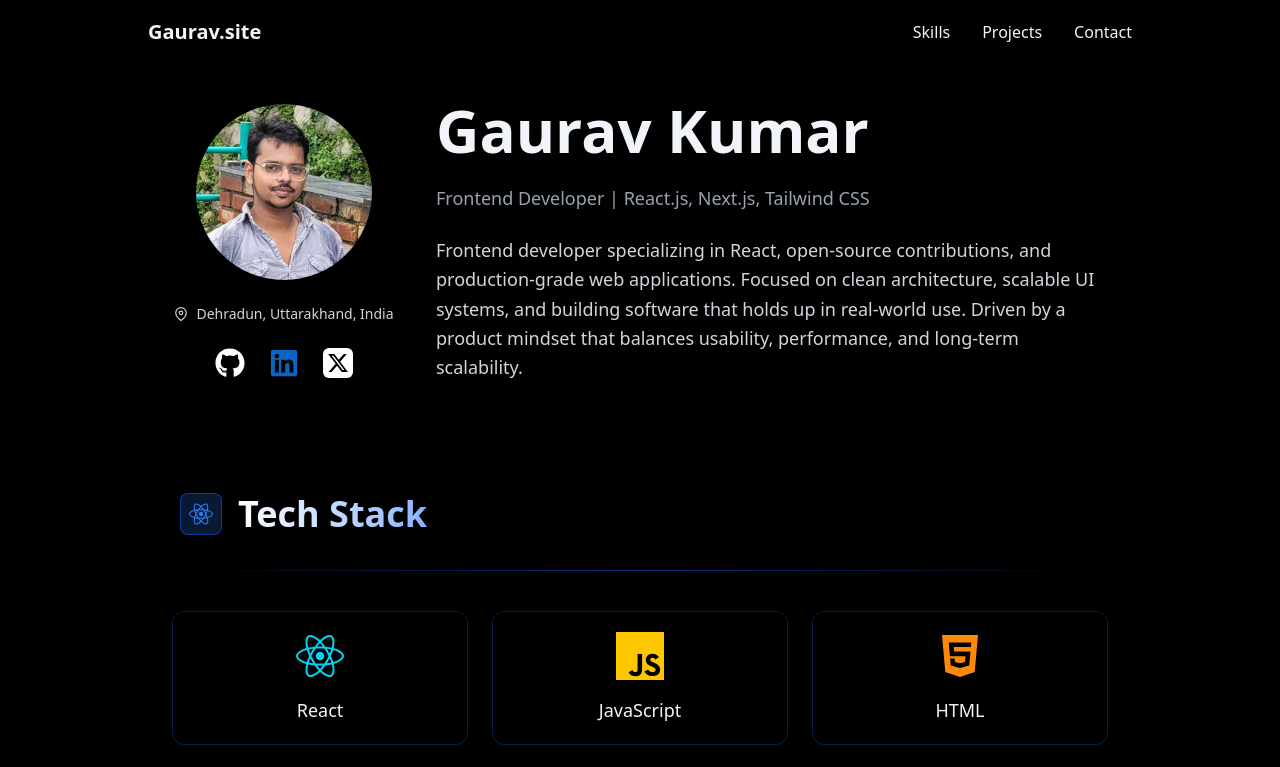
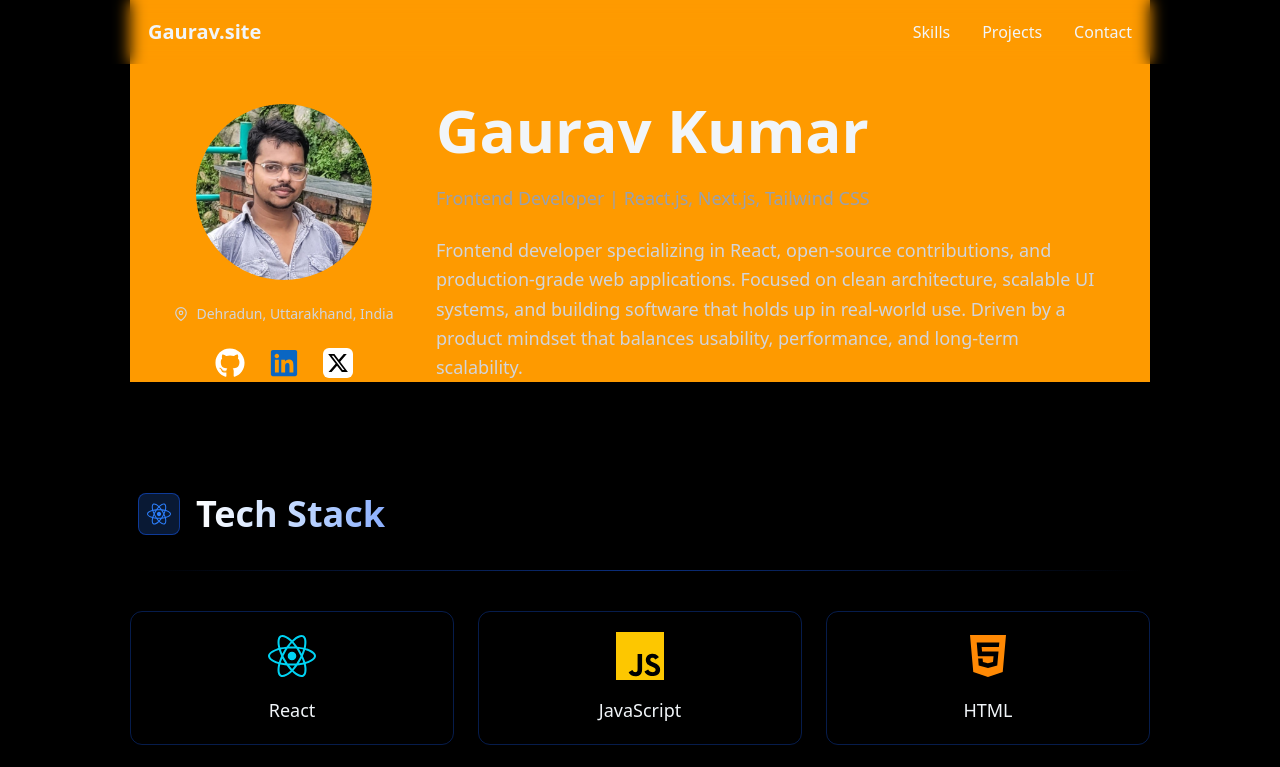
Before and after one commit to itsgauravkumar07/gaurav.site, a React (Vite) app: page / in a window 1280 px wide. Shown: the top 767 px of the page. Built offline with nearby package versions, Linux system fonts and the light colour scheme.

Commit message:
Remove the padding

```diff
--- a/src/App.jsx
+++ b/src/App.jsx
@@ -11,7 +11,7 @@ export default function App() {
   return (
     <div className="min-h-screen text-slate-100 bg-black">
       <Navbar />
-      <div className="w-full md:max-w-5xl mx-auto px-5 ">
+      <div className="md:max-w-5xl mx-auto px-5 sm:px-0.5 ">
 
         <Hero />
         <Skills />
--- a/src/components/Contact.jsx
+++ b/src/components/Contact.jsx
@@ -4,7 +4,7 @@ import Reveal from "./Reveal"
 
 export default function Contact() {
   return (
-    <section id="contact" className="pt-25 text-center max-w-6xl mx-auto px-6 flex justify-center items-center">
+    <section id="contact" className="pt-25 text-center max-w-6xl mx-auto flex justify-center items-center">
        <div className="px-2 py-2 flex items-center justify-center flex-col max-w-3xl">
           <div className="flex gap-4 items-center">
               <span className="bg-blue-500/20 px-2 py-2 rounded-lg border-blue-600/50 border"><FaRocket className="text-2xl text-blue-500"/></span>
--- a/src/components/Github.jsx
+++ b/src/components/Github.jsx
@@ -2,7 +2,7 @@ import { FaGithub } from "react-icons/fa";
 import { GitHubCalendar } from "react-github-calendar"
 export default function Github(){
     return(
-        <section className="max-w-5xl mx-auto px-6 pt-25">
+        <section className="max-w-5xl mx-auto  pt-25">
   {/* Heading (LEFT aligned) */}
   <div className="flex items-center gap-4">
     <span className="rounded-lg border border-blue-600/50 bg-blue-500/20 p-2">
--- a/src/components/Hero.jsx
+++ b/src/components/Hero.jsx
@@ -5,7 +5,7 @@ import profile from '../assets/Profile.jpg'
 
 export default function Hero() {
   return (
-    <section className="flex items-center px-6 pt-25">
+    <section className="flex items-center bg-amber-500 pt-25">
   <div className="
     max-w-6xl mx-auto
     grid grid-cols-1 md:grid-cols-[1fr_3fr]
--- a/src/components/Projects.jsx
+++ b/src/components/Projects.jsx
@@ -9,7 +9,7 @@ import Zapless from '../assets/Zapless.png'
 
 export default function Projects() {
   return (
-    <section id="projects" className="max-w-6xl mx-auto px-6 pt-25">
+    <section id="projects" className="max-w-6xl mx-auto pt-25">
       <div className="flex gap-4 items-center">
         <span className="bg-blue-500/20 px-2 py-2 rounded-lg border-blue-600/50 border"><FiCode className="text-2xl text-blue-500"/></span>
         <span className="text-4xl font-bold bg-linear-to-r from-white bg-white to-blue-600/50 bg-clip-text text-transparent py-1">Featured Projects</span>
--- a/src/components/Skills.jsx
+++ b/src/components/Skills.jsx
@@ -16,7 +16,7 @@ const skills = [
 
 export default function Skills() {
   return (
-    <section className="max-w-6xl mx-auto px-6 pt-25">
+    <section className="max-w-6xl mx-auto pt-25">
       <div className="px-2 py-2 flex  flex-col">
                <div className="flex gap-4 items-center">
                    <span className="bg-blue-500/20 px-2 py-2 rounded-lg border-blue-600/50 border"><FaReact className="text-2xl text-blue-500"/></span>
```
